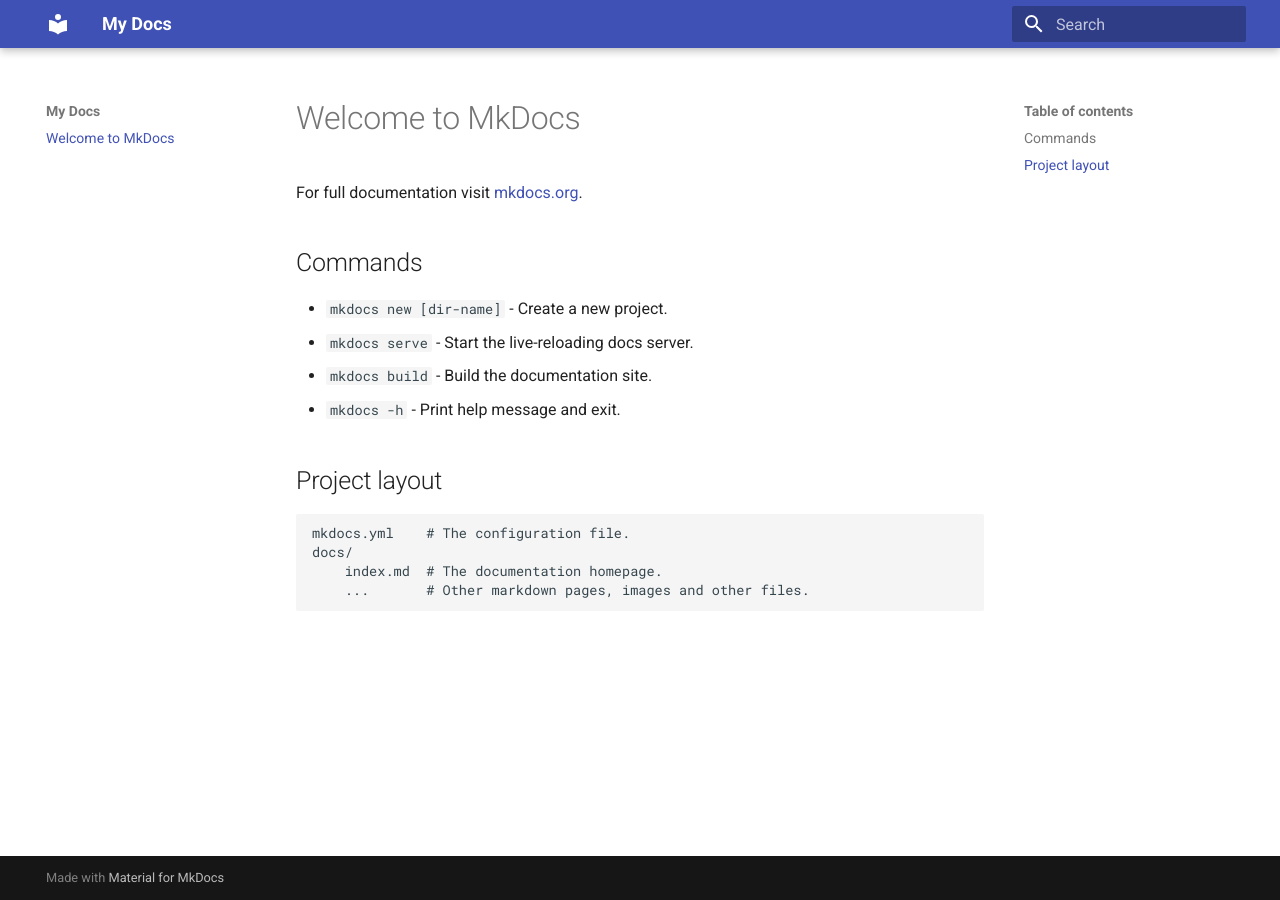
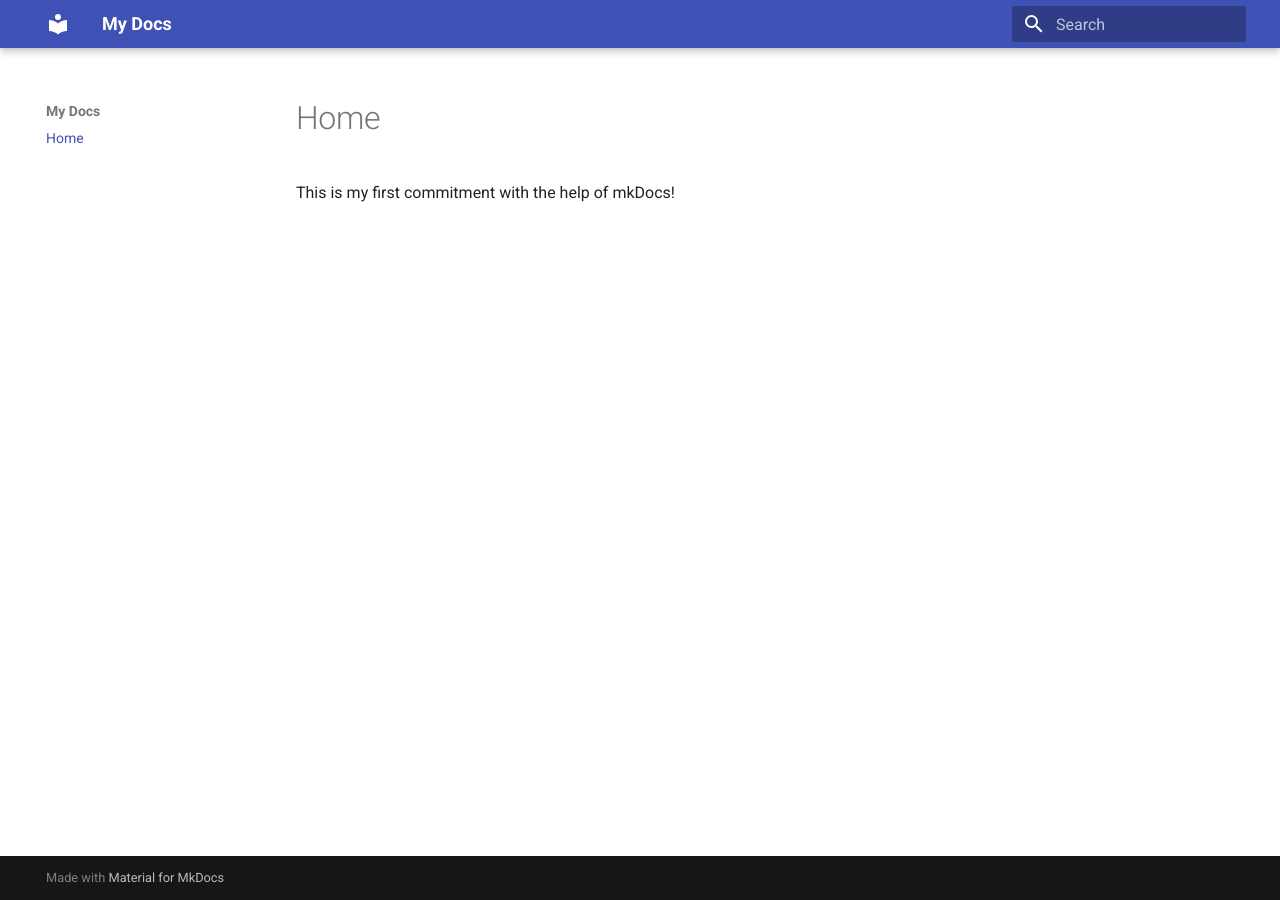
Before and after one commit to SpadeTaffy/SpadeTaffy.github.io, an MkDocs documentation site: the page built from docs/index.md, in a window 1280 px wide. Built offline with MkDocs 1.6.1 and Material for MkDocs 9.7.7, drawn with Linux system fonts in a browser that asks for light colours.

Commit message:
auto update test

```diff
--- a/docs/index.md
+++ b/docs/index.md
@@ -1,17 +1 @@
-# Welcome to MkDocs
-
-For full documentation visit [mkdocs.org](https://www.mkdocs.org).
-
-## Commands
-
-* `mkdocs new [dir-name]` - Create a new project.
-* `mkdocs serve` - Start the live-reloading docs server.
-* `mkdocs build` - Build the documentation site.
-* `mkdocs -h` - Print help message and exit.
-
-## Project layout
-
-    mkdocs.yml    # The configuration file.
-    docs/
-        index.md  # The documentation homepage.
-        ...       # Other markdown pages, images and other files.
+This is my first commitment with the help of mkDocs!
```
